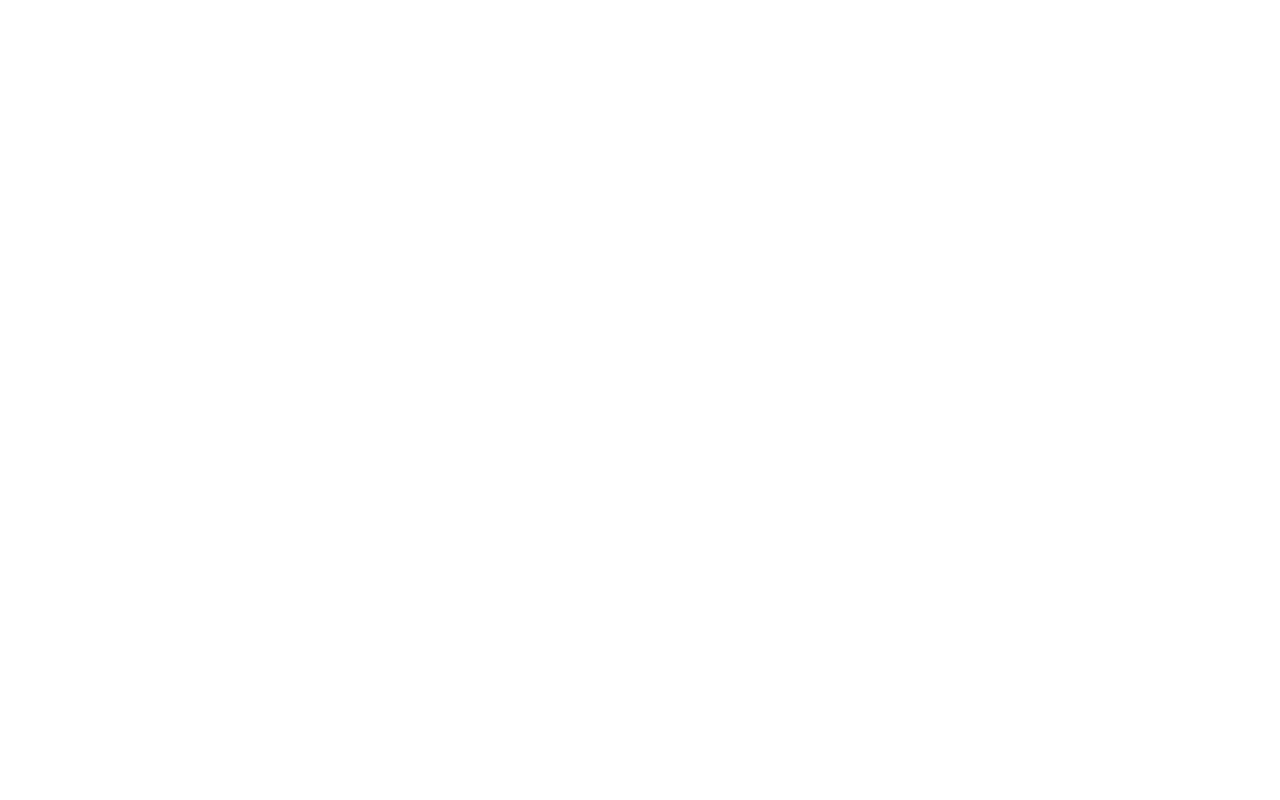
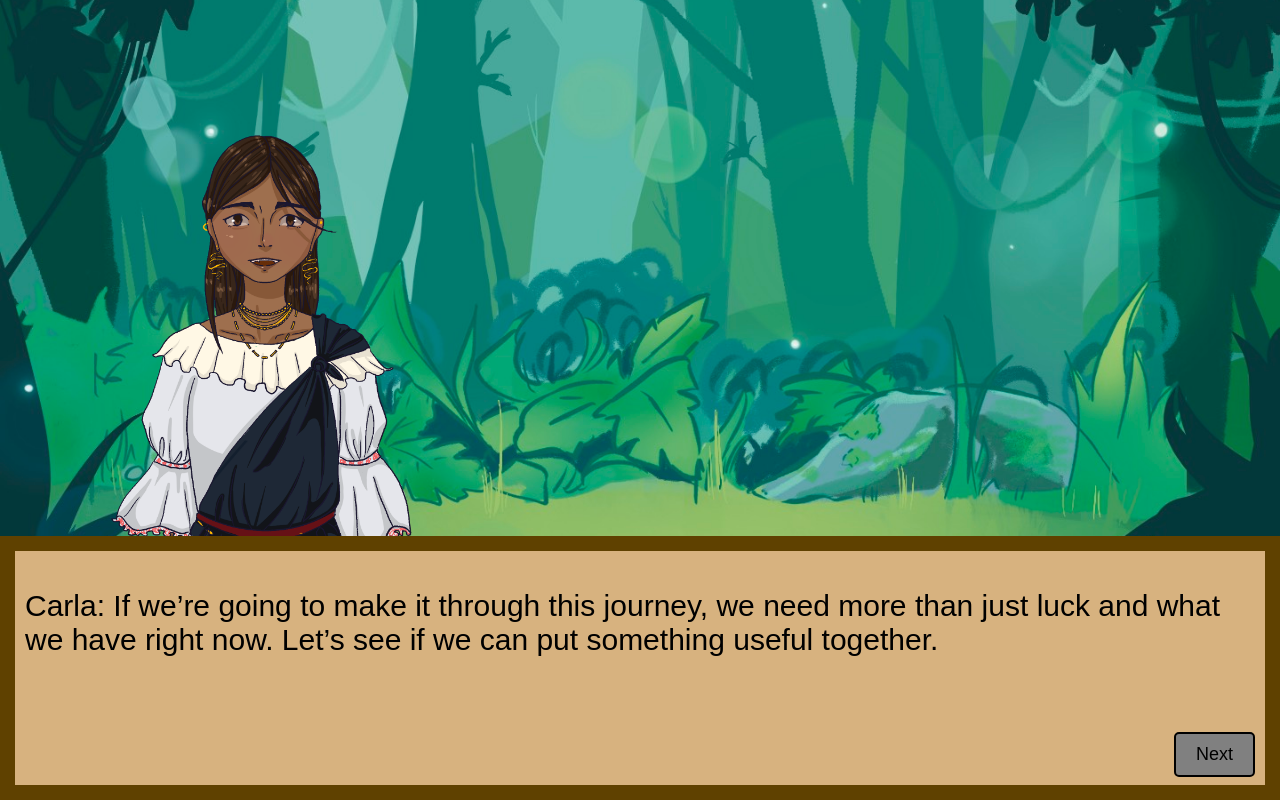
Before and after one commit to INFO442-wi25/Team9, a website: page public/collectResourceScene.html in a window 1280 px wide. Drawn offline with Linux system fonts and the light colour scheme; a web font is replaced by a local one.

Commit message:
finish resource scene and edit river dialogue

```diff
--- a/public/collectResourceScene.html
+++ b/public/collectResourceScene.html
@@ -0,0 +1,56 @@
+<html>
+
+<head>
+  <meta charset="UTF-8">
+  <meta name="viewport" content="width=device-width, initial-scale=1.0">
+  <title>Resource Scene</title>
+  <link rel="stylesheet" href="/stylesheets/style.css">
+  <link href="https://fonts.googleapis.com/css2?family=Jersey+10&display=swap" rel="stylesheet">
+</head>
+
+<body class="backgroundJungle">
+    <div class="dialogue-box">
+        <p id="dialogue"></p>
+        <button id="next-btn" onclick="nextDialogue()">Next</button>
+    </div>
+
+    <img id="friendAirport-image" src="/images/airportFriend.png" alt="Friend at airport" class="characterLeftSide">
+
+    <script>
+        let dialogues = [
+            "Carla: If we’re going to make it through this journey, we need more than just luck and what we have right now. Let’s see if we can put something useful together.",
+            "Ale: Yeah, the jungle looks a lot denser over there, so we’re definitely going to need something to help us navigate and clear the way. Something like an ax or machete.",
+            "Ale and Carla move through the dense jungle, their eyes scanning the ground and up in the trees for anything that might be useful. The morning light barely passes through the thick trees above, but gives them enough light to see what’s around them.",
+            "Ale spots a cluster of fallen branches near the base of a massive tree. He crouches down, running his hand along the length of a thick, sturdy stick. It’s strong and just the right size for a handle. He grabs a few more and holds onto them as he walks.",
+            "Ale: These could work for the base of the ax or machete. We just need something to secure them.",
+            "A few steps away, Carla kneels beside a tangle of vines that are hanging over a fallen log. She gives one a sharp tug, testing its strength, but it doesn’t break. She forcibly rips and pulls a few more off the log.",
+            "Carla: I think I’ve got what we need. These vines are strong enough to hold things together and can act like a string.",
+            "As she straightens up, something catches Carla’s attention, a collection of sharp and jagged stones. She picks one up, running her thumb along the edge. It’s rough but sharp enough to cut.",
+            "Carla: Ale, check this out. This could actually work as a blade or the bit of what we’re hoping to make.",
+            "Ale: Yeah, this is perfect.",
+            "They sit down on the floor and begin binding their materials. Ale presses the largest stone against the end of the thickest stick, holding it in place while Carla uses the vines to secure and tie it. She pulls them tight, using all her strength to knot them securely.",
+            "Ale and Carla step back in shock looking at what they just created.",
+            "Carla: Did we for real just make an ax in this jungle?",
+            "Ale: Looks like it. It’s not bad for a couple of treasure hunters that don’t know too much about what they’re doing.",
+            "Carla: This isn’t too bad for what we’re working with here. It’s not pretty, but it’ll do the job and hopefully save us time."
+        ];
+
+        let currentDialogue = 0;
+
+        // Set the initial dialogue
+        document.getElementById('dialogue').textContent = dialogues[currentDialogue];
+
+        function nextDialogue() {
+            if (currentDialogue < dialogues.length - 1) {
+                currentDialogue++;
+                document.getElementById('dialogue').textContent = dialogues[currentDialogue];
+            } else {
+                window.location.href = "riverScene.html";
+                document.getElementById('dialogue').textContent = "";
+                document.getElementById('next-btn').style.display = 'none'; // Hide next button when finished
+            }
+        }
+    </script>
+</body>
+
+</html>
```
Also changed, not shown: public/dontCollectResourceScene.html (+54 -0 lines), public/riverScene.html (+1 -0 lines).
